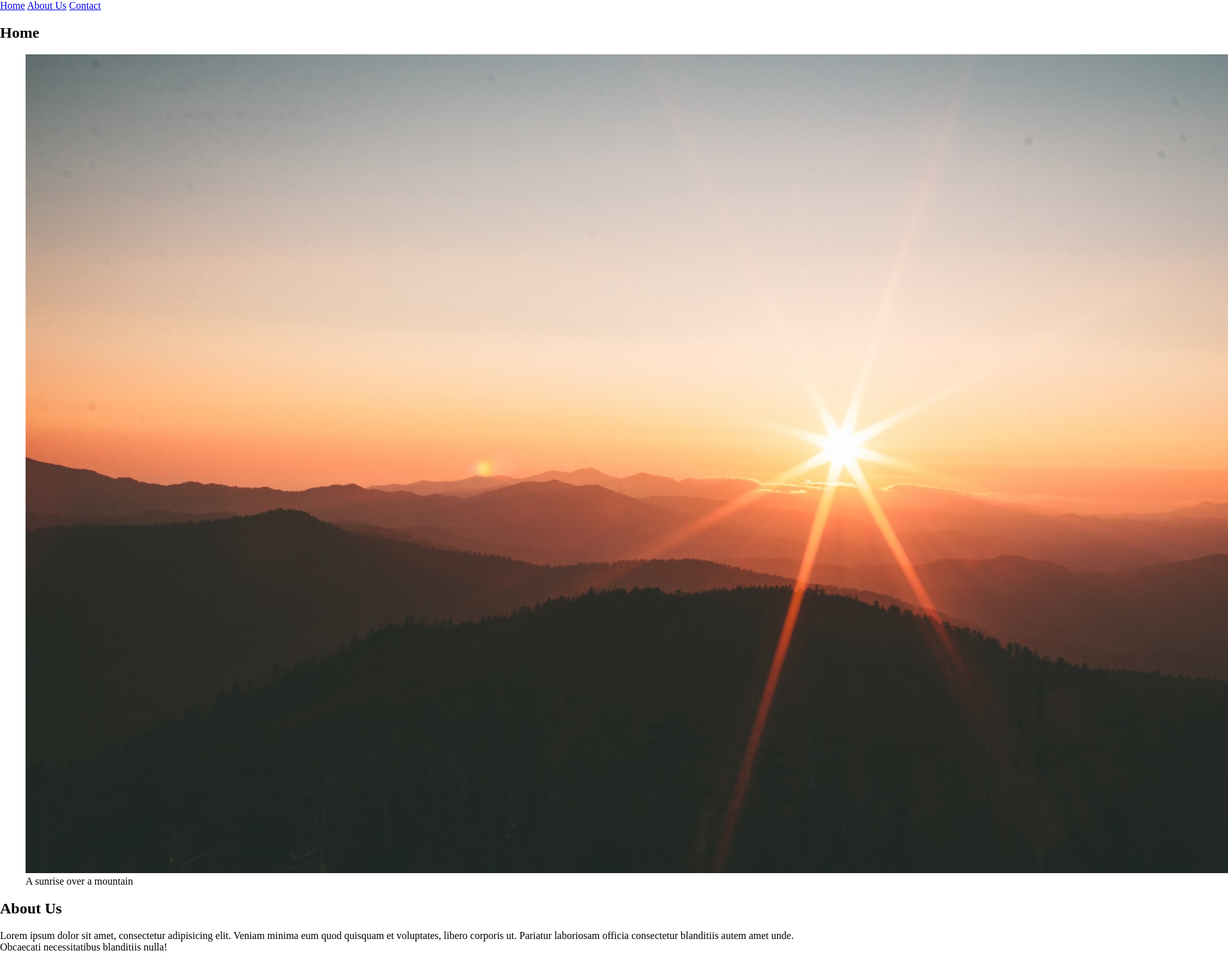
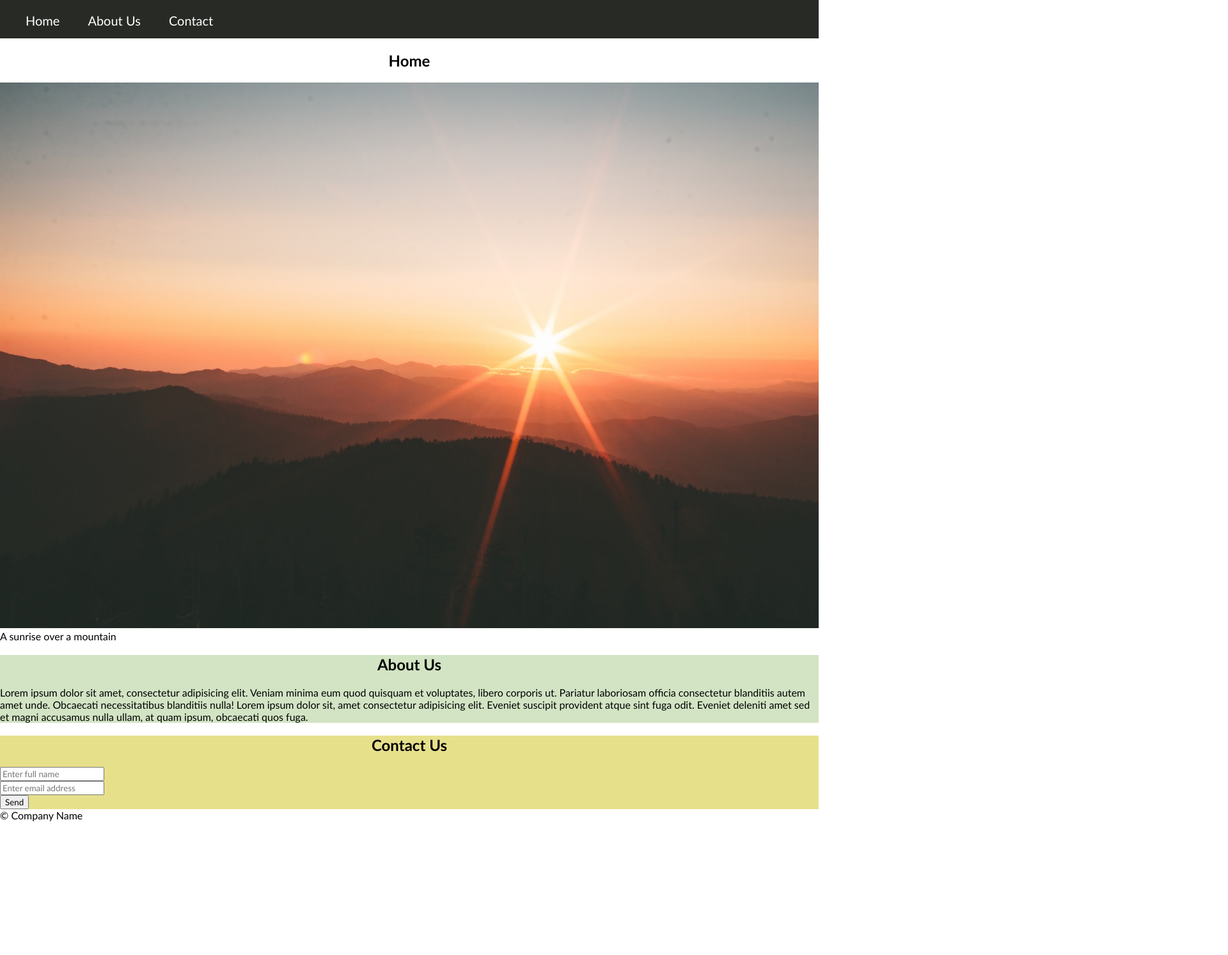
Before and after one commit to glowingmanagement/landing-page, a plain HTML site: page index.html in a window 1280 px wide. Shown: the top 1493 px of the page at 64% size, 1920 px wide, since content can reach past the window. After the commit the page ends 1284 px from the top, so only its background shows below. Drawn offline with Linux system fonts and the light colour scheme.

Commit message:
ready for styling

```diff
--- a/assets/css/styles.css
+++ b/assets/css/styles.css
@@ -1,3 +1,48 @@
+* {
+    font-family: 'Gill Sans', 'Gill Sans MT', Calibri, 'Trebuchet MS', sans-serif;
+}
+
 body {
     margin:0;
 }
+
+h1 {
+    text-align: center;
+}
+
+h2 {
+    text-align: center;
+}
+
+img {
+    width: 100%;
+}
+
+figure {
+    margin: 0;
+}
+
+.header {
+    width: 100%;
+    height: 60px;
+    background-color: #282A26;
+}
+
+.navbar {
+    padding: 20px;
+}
+
+.navlink {
+    text-decoration: none;
+    margin: 0 20px;
+    color: #fff;
+    font-size: 20px;
+}
+
+.about-us {
+    background-color: #D2E4C4;
+}
+
+.contact {
+    background-color: #E7E08B;
+}
--- a/index.html
+++ b/index.html
@@ -9,12 +9,12 @@
   </head>
   <body>
     <!-- header with nav bar -->
-    <header>
-      <nav>
-        <a href="#home">Home</a>
-        <a href="#about-us">About Us</a>
-        <a href="#contact">Contact</a>
-      </nav>
+    <header class="header">
+        <nav class="navbar">
+            <a href="#home" class="navlink">Home</a>
+            <a href="#about-us" class="navlink">About Us</a>
+            <a href="#contact" class="navlink">Contact</a>
+          </nav>
     </header>
 
     <!-- main section of the webpage -->
@@ -33,27 +33,28 @@
       </section>
 
       <!-- about us section -->
-      <section id="about-us">
+      <section id="about-us" class="about-us">
         <h2>About Us</h2>
         <p>
           Lorem ipsum dolor sit amet, consectetur adipisicing elit. Veniam
           minima eum quod quisquam et voluptates, libero corporis ut. Pariatur
           laboriosam officia consectetur blanditiis autem amet unde. Obcaecati
           necessitatibus blanditiis nulla!
+          Lorem ipsum dolor sit, amet consectetur adipisicing elit. Eveniet suscipit provident atque sint fuga odit. Eveniet deleniti amet sed et magni accusamus nulla ullam, at quam ipsum, obcaecati quos fuga.
         </p>
       </section>
 
       <!-- section containing form -->
-      <section id="contact">
+      <section id="contact" class="contact">
         <h2>Contact Us</h2>
 
         <!-- contact form with name and email -->
         <form>
           <div>
-            <input type="text" placeholder="Enter full name" />
+            <input type="text" placeholder="Enter full name" class="name-input"/>
           </div>
           <div>
-            <input type="text" placeholder="Enter email address" />
+            <input type="text" placeholder="Enter email address" class="email-input"/>
           </div>
           <div>
             <button>Send</button>
```
